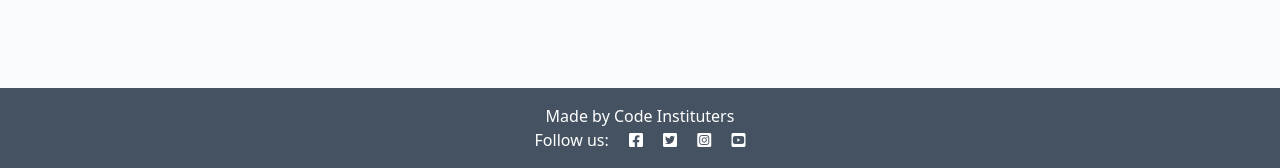
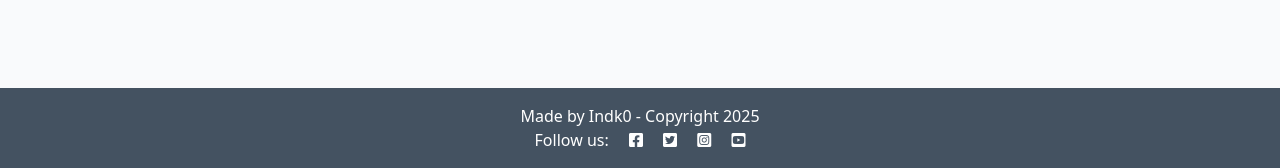
Before and after one commit to Indk0/FinMeBlog, a Django app: page / in a window 1280 px wide. Shown: the part 632-800 px from the top of the page. Run offline with Django 5.2, Linux system fonts and the light colour scheme; data that the repository does not hold is empty.

Commit message:
Add content to the footer

```diff
--- a/fin_blog/templates/base.html
+++ b/fin_blog/templates/base.html
@@ -62,7 +62,10 @@
 
     <!-- Footer -->
     <footer class="footer mt-auto py-3 dark-bg">
-        <p class="m-0 text-center text-white">Made by Code Instituters</p>
+        <p class="m-0 text-center text-white">
+            {% block copyright %}
+            Made by Indk0 - Copyright 2025
+            {% endblock copyright %}</p>
         <p class="m-0 text-center text-white">Follow us: <i class="fab fa-facebook-square ms-3"></i>
             <i class="fab fa-twitter-square ms-3"></i>
             <i class="fab fa-instagram-square ms-3"></i>
```
Also changed, not shown: fin_blog/templates/fin_blog/index.html (line endings or trailing spaces).
